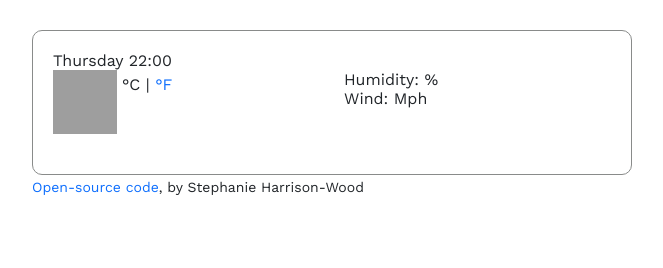
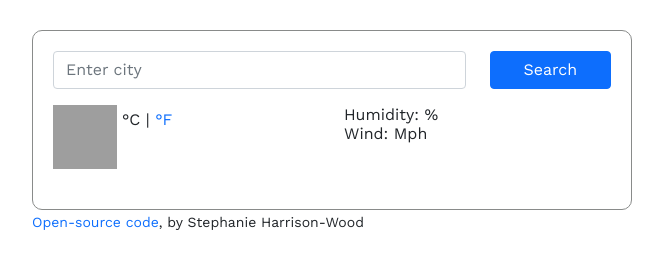
Before and after one commit to StephHarrison-Wood/weather-app, a plain HTML site: page index.html in a window 1280 px wide. Shown: the whole page, without its empty margins (308-971 px from the left). Drawn offline with nearby package versions, Linux system fonts and the light colour scheme; no server answers; grey boxes are pictures that could not be loaded.

Commit message:
Added search function

```diff
--- a/index.html
+++ b/index.html
@@ -22,10 +22,29 @@
     <div class="container">
       <div class="weather-app-wrapper">
         <div class="weather-app">
+          <form id="search-form" class="mb-3">
+            <div class="row">
+              <div class="col-9">
+                <input
+                  type="search"
+                  placeholder="Enter city"
+                  class="form-control"
+                  id="city-input"
+                />
+              </div>
+              <div class="col-3">
+                <input
+                  type="submit"
+                  value="Search"
+                  class="btn btn-primary w-100"
+                />
+              </div>
+            </div>
+          </form>
           <div class="overview">
             <h1 id="city"></h1>
             <ul>
-              <li id="date">Thursday 22:00</li>
+              <li id="date"></li>
               <li id="description"></li>
             </ul>
             <div class="row">
--- a/src/index.js
+++ b/src/index.js
@@ -43,8 +43,19 @@ function displayTemperature(response) {
   iconElement.setAttribute("alt", response.data.weather[0].description);
 }
 
-let apiKey = "b6f22d190d1b4915f58b50eef956214d";
-let city = "London";
-let apiUrl = `https://api.openweathermap.org/data/2.5/weather?q=${city}&appid=${apiKey}&units=metric`;
+function handleSubmit(event) {
+  event.preventDefult();
+  let cityInputElement = document.querySelector("#city-input");
+  search(cityInputElement.value);
+}
 
-axios.get(apiUrl).then(displayTemperature);
+function search(city) {
+  let apiKey = "b6f22d190d1b4915f58b50eef956214d";
+  let apiUrl = `https://api.openweathermap.org/data/2.5/weather?q=${city}&appid=${apiKey}&units=metric`;
+  axios.get(apiUrl).then(displayTemperature);
+}
+
+let form = document.querySelector("#search-form");
+form.addEventListener("submit", handleSubmit);
+
+search("London");
```
